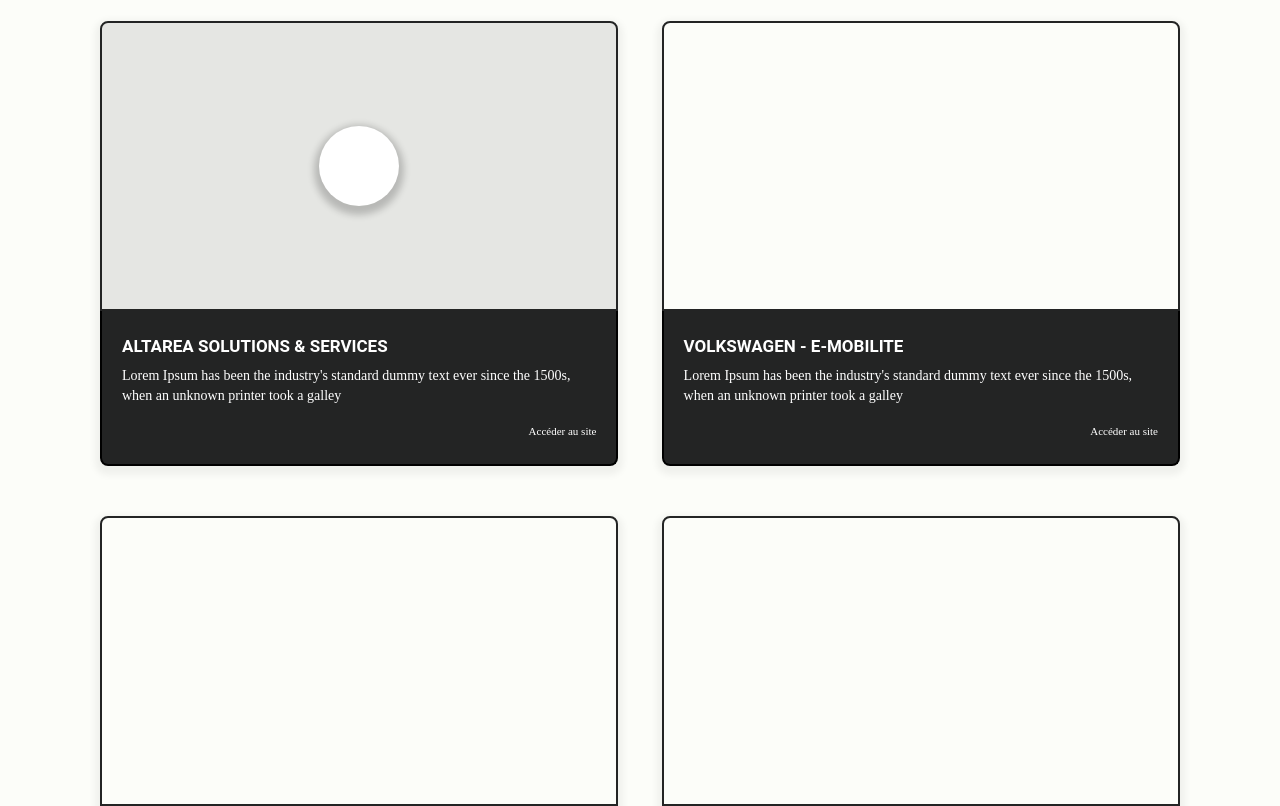
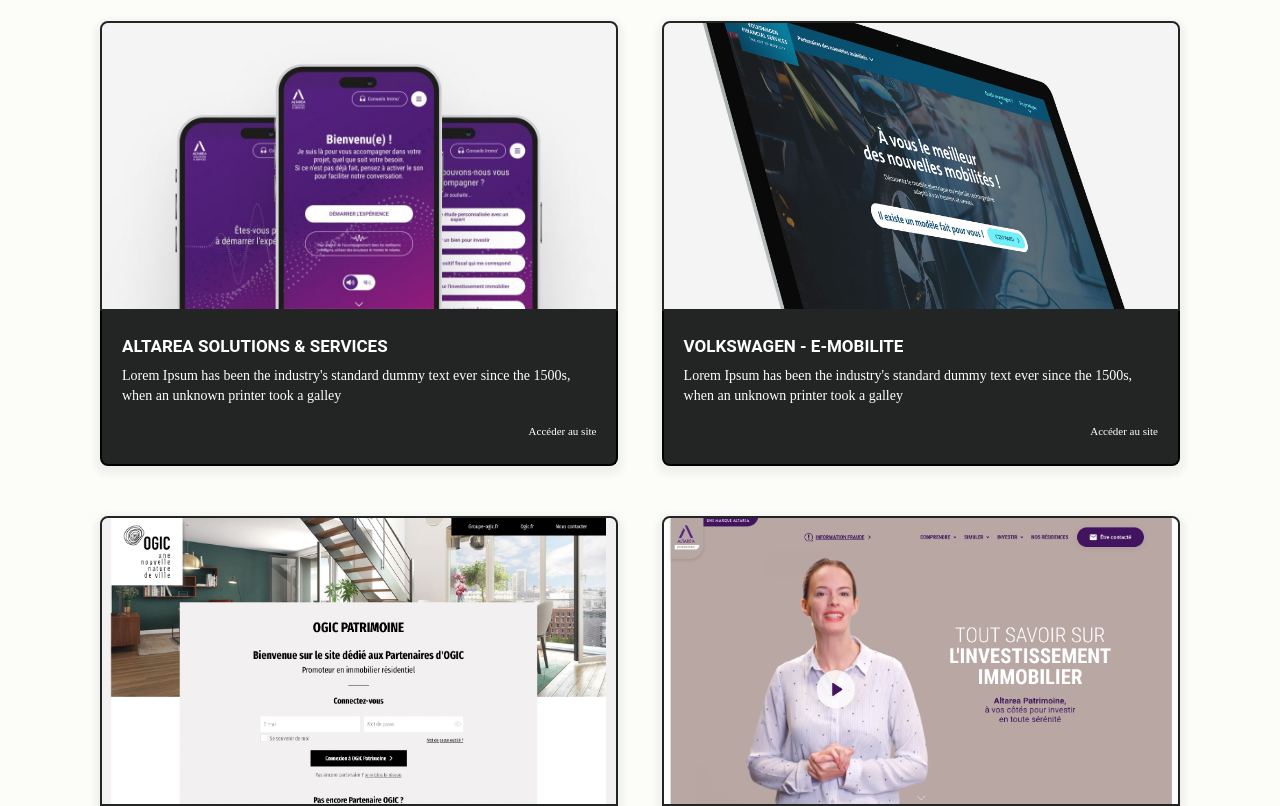
Before and after one commit to tituan/frontend-portfolio-boisard-2025, a Next.js app: page / in a window 1280 px wide. Shown: the part 2420-3226 px from the top of the page. Built offline with nearby package versions, Linux system fonts and the light colour scheme.

Commit message:
add objects for projects

```diff
--- a/components/Project.js
+++ b/components/Project.js
@@ -1,81 +1,93 @@
-import Link from 'next/link';
 import Image from "next/image";
+
+const projects = [
+  {
+    title: "Altarea Solutions & Services",
+    img: "/img/realisations-item-02.jpg",
+    alt: "Altarea Solution & services",
+    link: "https://www.altarea-solutions-services.com/",
+    description:
+      "Lorem Ipsum has been the industry's standard dummy text ever since the 1500s, when an unknown printer took a galley",
+    // isModal: true, // pour l’exemple, uniquement ce projet avait un lien modal dans ton code original
+  },
+  {
+    title: "Volkswagen - E-mobilite",
+    img: "/img/realisations-item-05.jpg",
+    alt: "Volkswagen E-mobilité",
+    link: "https://nouvelles-mobilites-vwfs.fr/",
+    description:
+      "Lorem Ipsum has been the industry's standard dummy text ever since the 1500s, when an unknown printer took a galley",
+  },
+  {
+    title: "Ogic Patrimoine",
+    img: "/img/ogic-patrimoine.png",
+    alt: "Ogic Patrimoine",
+    link: "https://www.ogic-patrimoine.fr/login",
+    description:
+      "Lorem Ipsum has been the industry's standard dummy text ever since the 1500s, when an unknown printer took a galley",
+  },
+  {
+    title: "Altarea Patrimoine",
+    img: "/img/altarea-patrimoine.png",
+    alt: "Altarea Patrimoine",
+    link: "https://www.altarea-patrimoine.com/",
+    description:
+      "Lorem Ipsum has been the industry's standard dummy text ever since the 1500s, when an unknown printer took a galley",
+  },
+  {
+    title: "Edouard Denis",
+    img: "/img/edouard-denis.png",
+    alt: "Edouard Denis",
+    link: "https://edouarddenis-immobilier.com/",
+    description:
+      "Lorem Ipsum has been the industry's standard dummy text ever since the 1500s, when an unknown printer took a galley",
+  },
+];
 
 export default function Project() {
   return (
     <div id="project" className="project">
       <div className="project__container">
         <p className="patchTxt">Projets</p>
-            <p className="project__description">It has survived not only five centuries, but also the leap into electronic typesetting, remaining essentially unchanged. It was popularised in the 1960s with the release of Letraset sheets containing Lorem Ipsum passages, and more recently with desktop publishing software like Aldus PageMaker including versions of Lorem Ipsum.</p>
+        <p className="project__description">
+          It has survived not only five centuries, but also the leap into electronic typesetting, remaining essentially unchanged. It was popularised in the 1960s with the release of Letraset sheets containing Lorem Ipsum passages, and more recently with desktop publishing software like Aldus PageMaker including versions of Lorem Ipsum.
+        </p>
         <div className="project__wrapper">
-                <div className="item">
-                    <a href="#modal" className="item__top">
-                        <picture className="item__top__pic">
-                            {/* <img src="dist/img/realisations-item-02.jpg" alt="Altarea Solution & services" className="item__top__pic__img"> */}
-                        </picture>
+          {projects.map((proj, i) => (
+            <div className="item" key={proj.title}>
+              <div className="item__top">
+                <Image
+                  src={proj.img}
+                  alt={proj.alt}
+                  width={500}
+                  height={500}
+                  className="item__top__pic__img"
+                />
+                {proj.isModal && (
                   <div className="item__top__action">
-                            <div className="item__top__action__btn js-video-play js-modal-open" data-modal="video-0">
-                                {/* <svg className="icon">
-                                    <use xlink:href="#icon-play"></use>
-                                </svg> */}
-                            </div>
-
-                        </div>
-                    </a>
-                    <div className="item__content">
-                        <p className="item__content__title">Altarea Solutions & Services</p>
-                        <p className="item__content__description">Lorem Ipsum has been the industry's standard dummy text ever since the 1500s, when an unknown printer took a galley</p>
-                        <a href="https://www.altarea-solutions-services.com/" rel="noopener noreferrer" target="_blank" className="item__content__link">Accéder au site</a>
+                    <div
+                      className="item__top__action__btn js-video-play js-modal-open"
+                      data-modal={`video-${i}`}
+                    >
+                      {/* Modal / Play icon if needed */}
                     </div>
                   </div>
-                <div className="item">
-                    <div className="item__top">
-                        <picture className="item__top__pic">
-                            {/* <img src="dist/img/realisations-item-05.jpg" alt="Volkswagen E-mobilité" className="item__top__pic__img"> */}
-                        </picture>
+                )}
               </div>
               <div className="item__content">
-                        <p className="item__content__title">Volkswagen - E-mobilite</p>
-                        <p className="item__content__description">Lorem Ipsum has been the industry's standard dummy text ever since the 1500s, when an unknown printer took a galley</p>
-                        <a href="https://nouvelles-mobilites-vwfs.fr/" rel="noopener noreferrer" target="_blank" className="item__content__link">Accéder au site</a>
+                <p className="item__content__title">{proj.title}</p>
+                <p className="item__content__description">{proj.description}</p>
+                <a
+                  href={proj.link}
+                  rel="noopener noreferrer"
+                  target="_blank"
+                  className="item__content__link"
+                >
+                  Accéder au site
+                </a>
               </div>
             </div>
-                <div className="item">
-                    <div className="item__top">
-                        <picture className="item__top__pic">
-                            {/* <img src="dist/img/ogic-patrimoine.png" alt="Ogic Patrimoine" className="item__top__pic__img"> */}
-                        </picture>
-                    </div>
-                    <div className="item__content">
-                        <p className="item__content__title">Ogic Patrimoine</p>
-                        <p className="item__content__description">Lorem Ipsum has been the industry's standard dummy text ever since the 1500s, when an unknown printer took a galley</p>
-                        <a href="https://www.ogic-patrimoine.fr/login" rel="noopener noreferrer" target="_blank"  className="item__content__link">Accéder au site</a>
-                    </div>
-                </div>
-                <div className="item">
-                    <div className="item__top">
-                        <picture className="item__top__pic">
-                            {/* <img src="dist/img/altarea-patrimoine.png" alt="Altarea Patrimoine" className="item__top__pic__img"> */}
-                        </picture>
-                    </div>
-                    <div className="item__content">
-                        <p className="item__content__title">Altarea Patrimoine</p>
-                        <p className="item__content__description">Lorem Ipsum has been the industry's standard dummy text ever since the 1500s, when an unknown printer took a galley</p>
-                        <a href="https://www.altarea-patrimoine.com/" rel="noopener noreferrer" target="_blank" className="item__content__link">Accéder au site</a>
-                    </div>
-                </div>
-                <div className="item">
-                    <div className="item__top">
-                        <picture className="item__top__pic">
-                            {/* <img src="dist/img/edouard-denis.png" alt="Altarea Patrimoine" className="item__top__pic__img"> */}
-                        </picture>
-                    </div>
-                    <div className="item__content">
-                        <p className="item__content__title">Edouard Denis</p>
-                        <p className="item__content__description">Lorem Ipsum has been the industry's standard dummy text ever since the 1500s, when an unknown printer took a galley</p>
-                        <a href="https://edouarddenis-immobilier.com/" rel="noopener noreferrer" target="_blank" className="item__content__link">Accéder au site</a>
-                    </div>
-                </div>
+          ))}
         </div>
       </div>
     </div>
```
Lines whose indentation alone changed are shown as unchanged.
